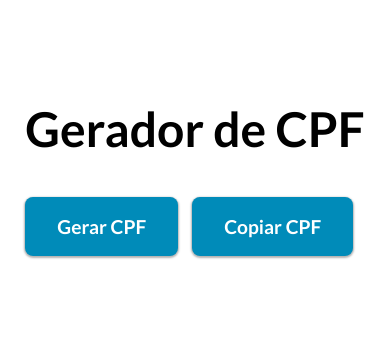
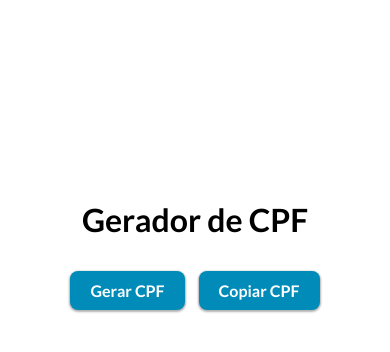
Before and after one commit to DorigonBruno/Gerador-CPF, a plain HTML site: page index.html in a window 390 px wide. Drawn offline with Linux system fonts and the light colour scheme.

Commit message:
add-responsivo

```diff
--- a/style.css
+++ b/style.css
@@ -42,8 +42,28 @@ button {
   cursor: pointer;
   color: #fff;
   font-weight: 700;
+  transition: .3s ease-in-out;
+}
+
+button:hover{
+  background: #1F5466;
 }
 
 .gerar {
   margin-right: 10px;
 }
+
+@media(max-width: 400px){
+  .container {
+    margin: 200px auto;
+  }
+  .container h1 {
+    margin-bottom: 20px;
+    font-size: 2rem;
+  }
+  button {
+    padding: 10px 20px;
+    background: #008bb9;
+    font-size: 1rem;
+  }
+}
```
